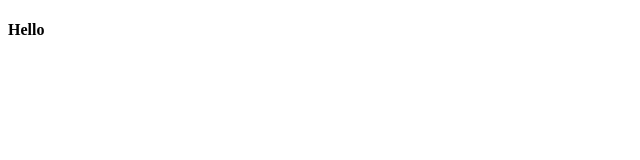
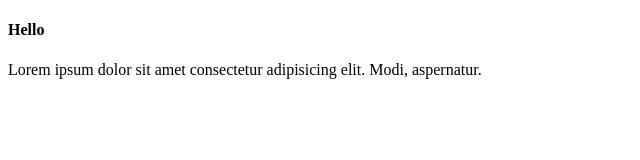
Before and after one commit to Cheese-Developers/hotel-pj, a website: page for-Nk/index.html in a window 1280 px wide. Shown: the whole page, without its empty margins (0-640 px from the left). Drawn offline with Linux system fonts and the light colour scheme.

Commit message:
san kyi trr

```diff
--- a/for-Nk/index.html
+++ b/for-Nk/index.html
@@ -8,5 +8,6 @@
 </head>
 <body>
     <h4 class="">Hello</h4>
+    <p class="">Lorem ipsum dolor sit amet consectetur adipisicing elit. Modi, aspernatur.</p>
 </body>
 </html>
```
